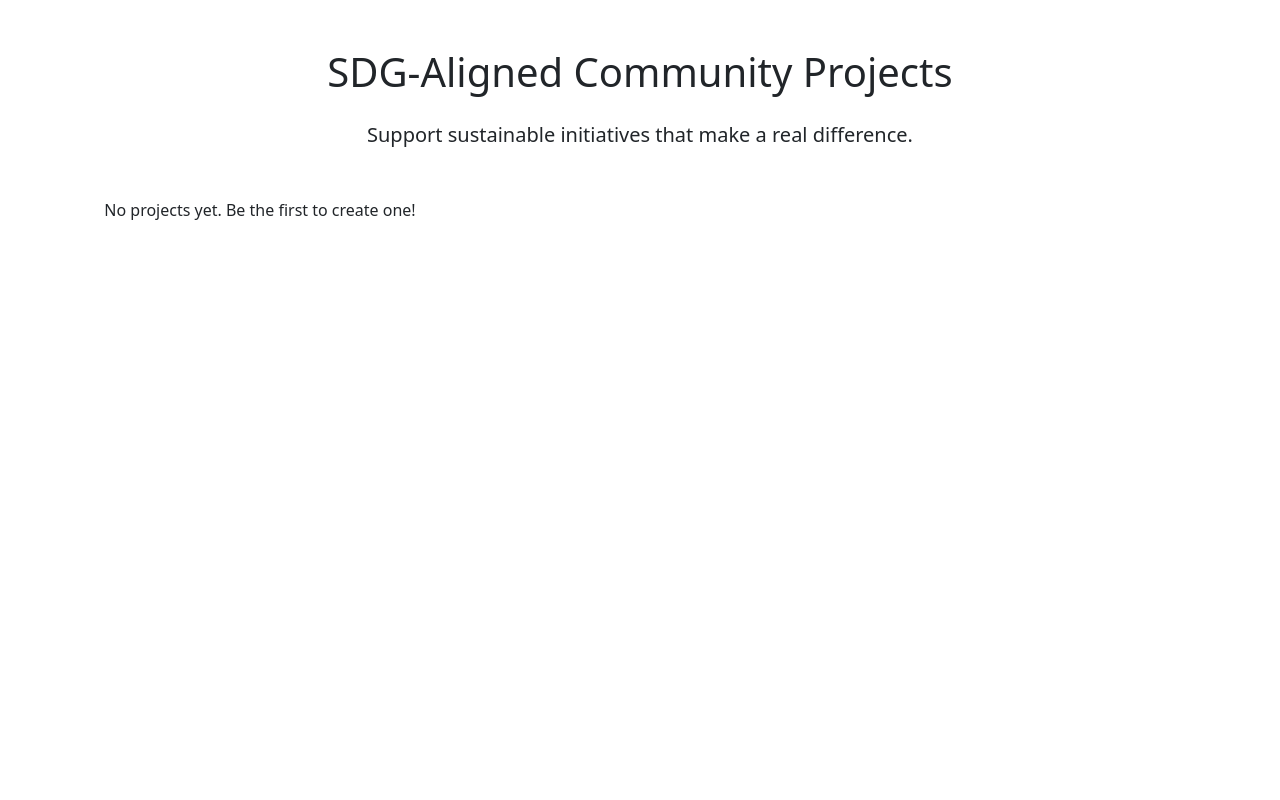
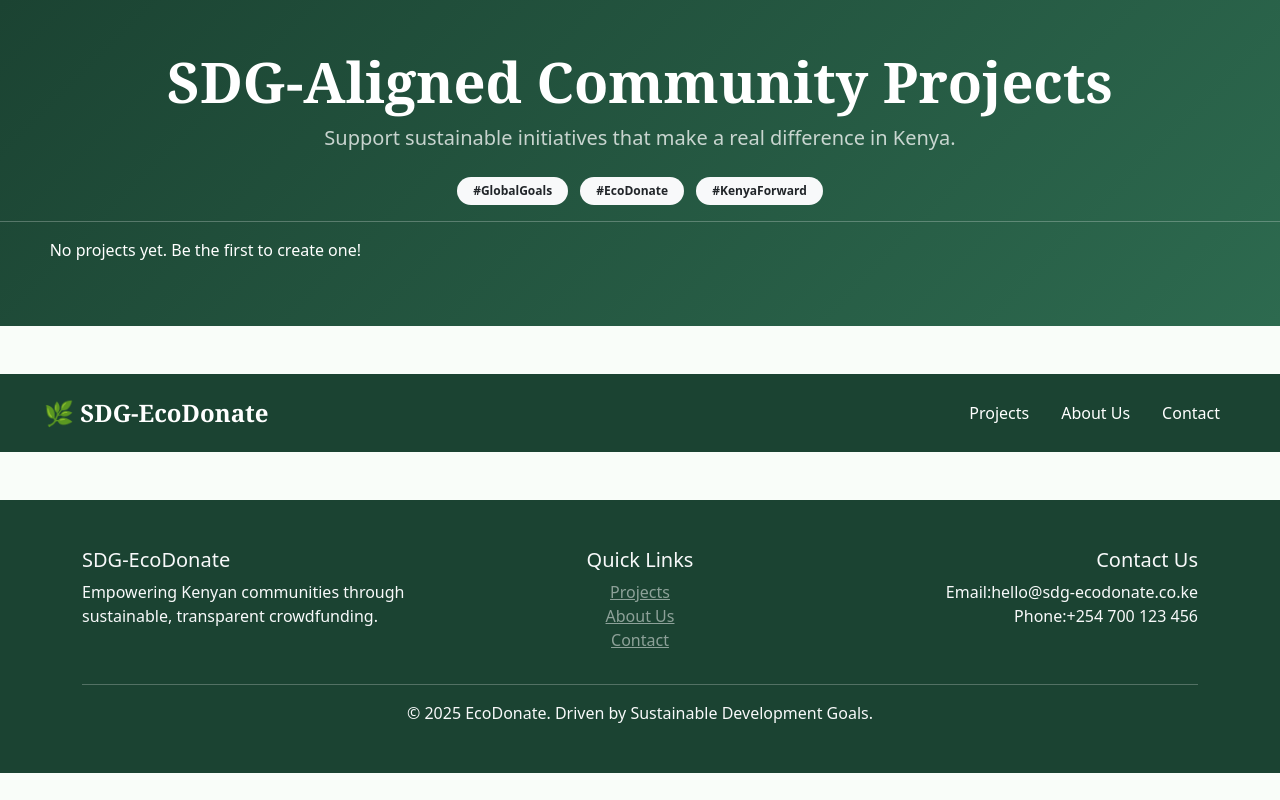
Before and after one commit to OjulaRoseline/Ecodonate_app, a Django app: page / in a window 1280 px wide. Run offline with Django 5.2, Linux system fonts and the light colour scheme; data that the repository does not hold is empty.

Commit message:
Update views, templates, and restore project files from repo

```diff
--- a/Ecodonate/sdg_platform/models.py
+++ b/Ecodonate/sdg_platform/models.py
@@ -26,6 +26,7 @@ SDG_CHOICES = (
 # --- 1. SDGProject Model (The Main Project Blueprint) ---
 class SDGProject(models.Model):
     title = models.CharField(max_length=200)
+    image = models.ImageField(upload_to='project_images/', blank=True, null=True)
     description = models.TextField()
     # Uses the predefined choices for filtering and consistency
     sdg_goal = models.IntegerField(choices=SDG_CHOICES, default=1)
--- a/Ecodonate/sdg_platform/templates/base.html
+++ b/Ecodonate/sdg_platform/templates/base.html
@@ -3,7 +3,7 @@
 <head>
     <meta charset="UTF-8">
     <meta name="viewport" content="width=device-width, initial-scale=1.0">
-    <title>{% block title %}SDG Eco-Donate Platform{% endblock %}</title>
+    <title>{% block title %}SDG Eco-Donate  Platform{% endblock %}</title>
     <link href="https://cdn.jsdelivr.net/npm/bootstrap@5.3.3/dist/css/bootstrap.min.css" rel="stylesheet">
 </head>
 <body>
@@ -11,6 +11,104 @@
     {% include "sdg_platform/message.html" %} <main>
         {% block content %}
         {% endblock %}
+<nav class="navbar navbar-expand-lg navbar-dark" style="background-color: #1b4332; padding: 1rem 2rem;">
+    <div class="container-fluid">
+        <a class="navbar-brand" href="{% url 'project_list' %}" style="font-family: 'Georgia', serif; font-weight: bold; font-size: 1.5rem;">
+            🌿 SDG-EcoDonate
+        </a>
+        <button class="navbar-toggler" type="button" data-bs-toggle="collapse" data-bs-target="#navbarNav">
+            <span class="navbar-toggler-icon"></span>
+        </button>
+        <div class="collapse navbar-collapse justify-content-end" id="navbarNav">
+            <ul class="navbar-nav">
+                <li class="nav-item">
+                    <a class="nav-link text-white px-3" href="{% url 'project_list' %}">Projects</a>
+                </li>
+                <li class="nav-item">
+                    <a class="nav-link text-white px-3" href="{% url 'about' %}">About Us</a>
+                </li>
+                <li class="nav-item">
+                    <a class="nav-link text-white px-3" href="{% url 'contact' %}">Contact</a>
+                </li>
+            </ul>
+        </div>
+    </div>
+</nav>
+    <style>
+        :root {
+    --jungle-green: #1b4332;
+    --leaf-green: #2d6a4f;
+    --soft-green: #a3f3af;
+    --action-orange: #ffb703; /* A warm color for 'Donate' buttons that pops against green */
+}
+
+body {
+    background-color: #f9fdf9; /* Very slight green tint to the white */
+    color: #2d3436;
+}
+
+/* Navigation & Footer */
+.navbar, .footer {
+    background-color: var(--jungle-green) !important;
+}
+
+/* Card Improvements */
+.card {
+    border: none;
+    border-radius: 12px;
+    overflow: hidden;
+    transition: all 0.3s ease;
+    border-bottom: 4px solid var(--leaf-green);
+}
+
+.card:hover {
+    transform: translateY(-10px);
+    box-shadow: 0 15px 30px rgba(27, 67, 50, 0.15);
+}
+
+/* Progress Bar Green Theme */
+.progress-bar-fill {
+    background-color: var(--leaf-green);
+}
+
+/* Buttons */
+.btn-donate {
+    background-color: var(--leaf-green);
+    color: white;
+    border-radius: 8px;
+    font-weight: bold;
+    padding: 10px 20px;
+}
+
+.btn-donate:hover {
+    background-color: var(--jungle-green);
+    color: #fff;
+}
+</style>
+<footer class="footer mt-5 py-5 text-light">
+    <div class="container">
+        <div class="row">
+            <div class="col-md-4">
+                <h5>SDG-EcoDonate</h5>
+                <p>Empowering Kenyan communities through sustainable, transparent crowdfunding.</p>
+            </div>
+            <div class="col-md-4 text-center">
+                <h5>Quick Links</h5>
+                <ul class="list-unstyled">
+                    <li><a href="{% url 'project_list' %}" class="text-white-50">Projects</a></li>
+                    <li><a href="{% url 'about' %}" class="text-white-50">About Us</a></li>
+                    <li><a href="{% url 'contact' %}" class="text-white-50">Contact</a></li>
+                </ul>
+            </div>
+            <div class="col-md-4 text-end">
+                <h5>Contact Us</h5>
+                <p>Email:hello@sdg-ecodonate.co.ke<br>Phone:+254 700 123 456</p>
+            </div>
+        </div>
+        <hr class="bg-secondary">
+        <p class="text-center mb-0">&copy; 2025 EcoDonate. Driven by Sustainable Development Goals.</p>
+    </div>
+</footer>
     </main>
 
     <script src="https://cdn.jsdelivr.net/npm/bootstrap@5.3.3/dist/js/bootstrap.bundle.min.js"></script>
--- a/Ecodonate/sdg_platform/templates/sdg_platform/project_details.html
+++ b/Ecodonate/sdg_platform/templates/sdg_platform/project_details.html
@@ -33,7 +33,7 @@ document.addEventListener('DOMContentLoaded', function() {
                 <div class="card-body">
                     <h1 class="card-title">{{ project.title }}</h1>
                     <p class="text-muted small">
-                        SDG {{ project.sdg_goal }} • Goal: {{ sdg_choices|get_item:project.sdg_goal }} • Created by {{ project.creator.username }}
+                        SDG {{ project.sdg_goal }} • Created by {{ project.creator.username }}
                     </p>
                     <hr>
                     <p class="lead">{{ project.description|linebreaksbr }}</p>
--- a/Ecodonate/sdg_platform/templates/sdg_platform/project_list.html
+++ b/Ecodonate/sdg_platform/templates/sdg_platform/project_list.html
@@ -27,10 +27,17 @@ document.addEventListener('DOMContentLoaded', function() {
     });
 });
 </script>
-<div class="container mt-5">
-    <h1 class="text-center mb-4">SDG-Aligned Community Projects</h1>
-    <p class="text-center lead mb-5">Support sustainable initiatives that make a real difference.</p>
-
+<div class="py-5 mb-5" style="background: linear-gradient(135deg, #1b4332 0%, #2d6a4f 100%); color: white;">
+    <div class="container text-center">
+        <h1 class="display-4 fw-bold" style="font-family: 'Georgia', serif;">SDG-Aligned Community Projects</h1>
+        <p class="lead opacity-75">Support sustainable initiatives that make a real difference in Kenya.</p>
+        <div class="mt-4">
+            <span class="badge rounded-pill bg-light text-dark px-3 py-2">#GlobalGoals</span>
+            <span class="badge rounded-pill bg-light text-dark px-3 py-2 mx-2">#EcoDonate</span>
+            <span class="badge rounded-pill bg-light text-dark px-3 py-2">#KenyaForward</span>
+        </div>
+    </div>
+    <hr>
     <div class="row row-cols-1 row-cols-md-3 g-4">
         {% for project in projects %}
         <div class="col">
--- a/Ecodonate/sdg_platform/urls.py
+++ b/Ecodonate/sdg_platform/urls.py
@@ -5,7 +5,6 @@ from . import views
 urlpatterns = [
     path('', views.project_list, name='project_list'),
     path('project/<int:pk>/', views.project_detail, name='project_detail'),
-
     # NEW REAL DARAAJA ENDPOINTS
     path('donate/mpesa_stk/<int:pk>/', views.mpesa_stk_push, name='mpesa_stk_push'),
     path('donate/callback/', views.mpesa_callback, name='mpesa_callback'), # This is the secure endpoint
@@ -15,5 +14,7 @@ urlpatterns = [
     path('donate/confirm/', views.donate_confirm, name='donate_confirm'),
     # 3. Completes the transaction (database update)
     path('donate/complete/', views.donate_complete, name='donate_complete'),
+    path('about/', views.about, name='about'),
+    path('contact/', views.contact, name='contact'),
 
 ]
--- a/Ecodonate/sdg_platform/views.py
+++ b/Ecodonate/sdg_platform/views.py
@@ -20,13 +20,9 @@ def project_list(request):
     return render(request, 'sdg_platform/project_list.html', context)
 
 # --- View: Display a single project with donation form ---
-def project_detail(request):
-    """Displays a single project and its donation form."""
-    pk = request.GET.get('pk') or request.POST.get('pk')
-    if not pk:
-        return redirect('project_list')
-
+def project_detail(request,pk):
     project = get_object_or_404(SDGProject, pk=pk)
+    return render(request, 'sdg_platform/project_detail.html', {'project': project})
     form = DonationForm()
     context = {
         'project': project,
@@ -321,3 +317,8 @@ def mpesa_callback(request):
             return HttpResponse(status=500) # Server Error
 
     return HttpResponse(status=405) # Method Not Allowed for GET requests
+def about(request):
+    return render(request, 'sdg_platform/about.html')
+
+def contact(request):
+    return render(request, 'sdg_platform/contact.html')
```
Also changed, not shown: Ecodonate/sdg_platform/admin.py (+7 -0 lines), Ecodonate/sdg_platform/templates/sdg_platform/about.html (added, +58 -0 lines), Ecodonate/sdg_platform/templates/sdg_platform/project_confirm_delete.html (added, +18 -0 lines), Ecodonate/Ecodonate/settings.py (line endings or trailing spaces), Ecodonate/Ecodonate/urls.py (line endings or trailing spaces), Ecodonate/Ecodonate/wsgi.py (line endings or trailing spaces).
